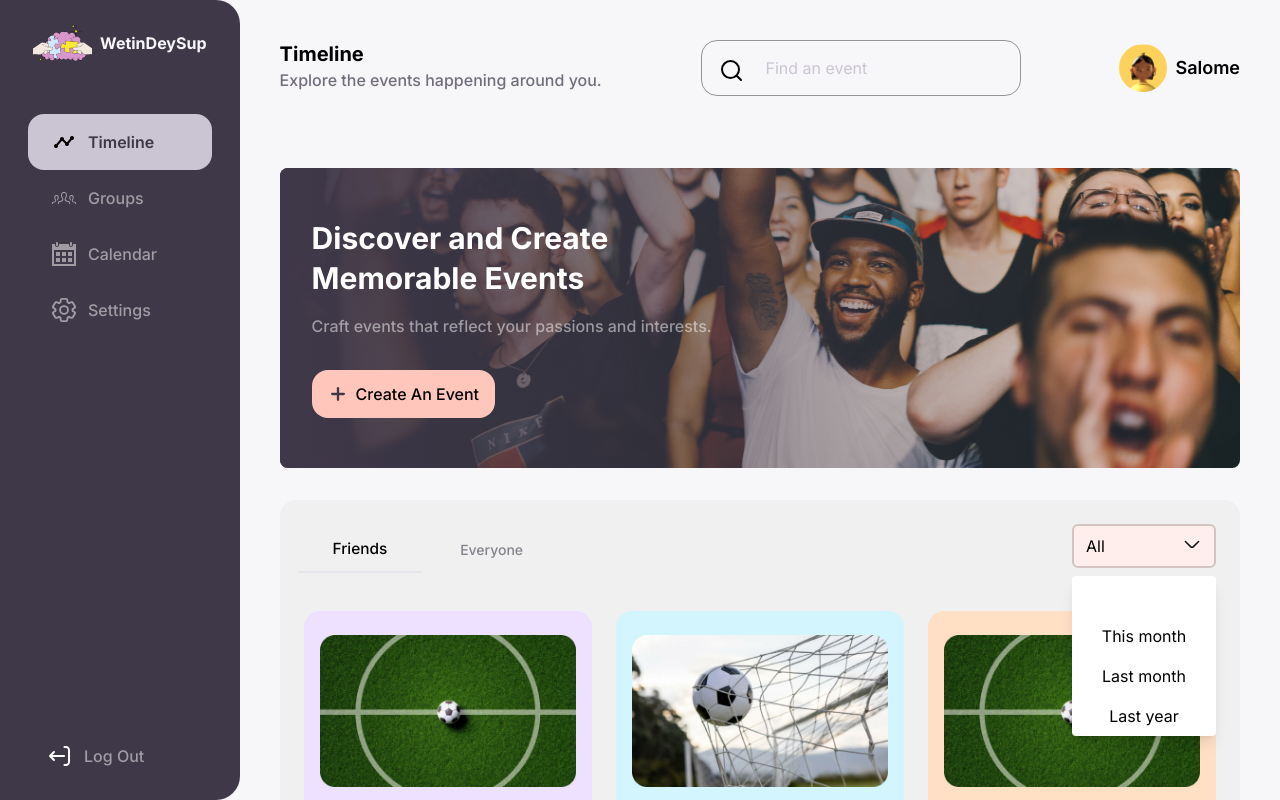
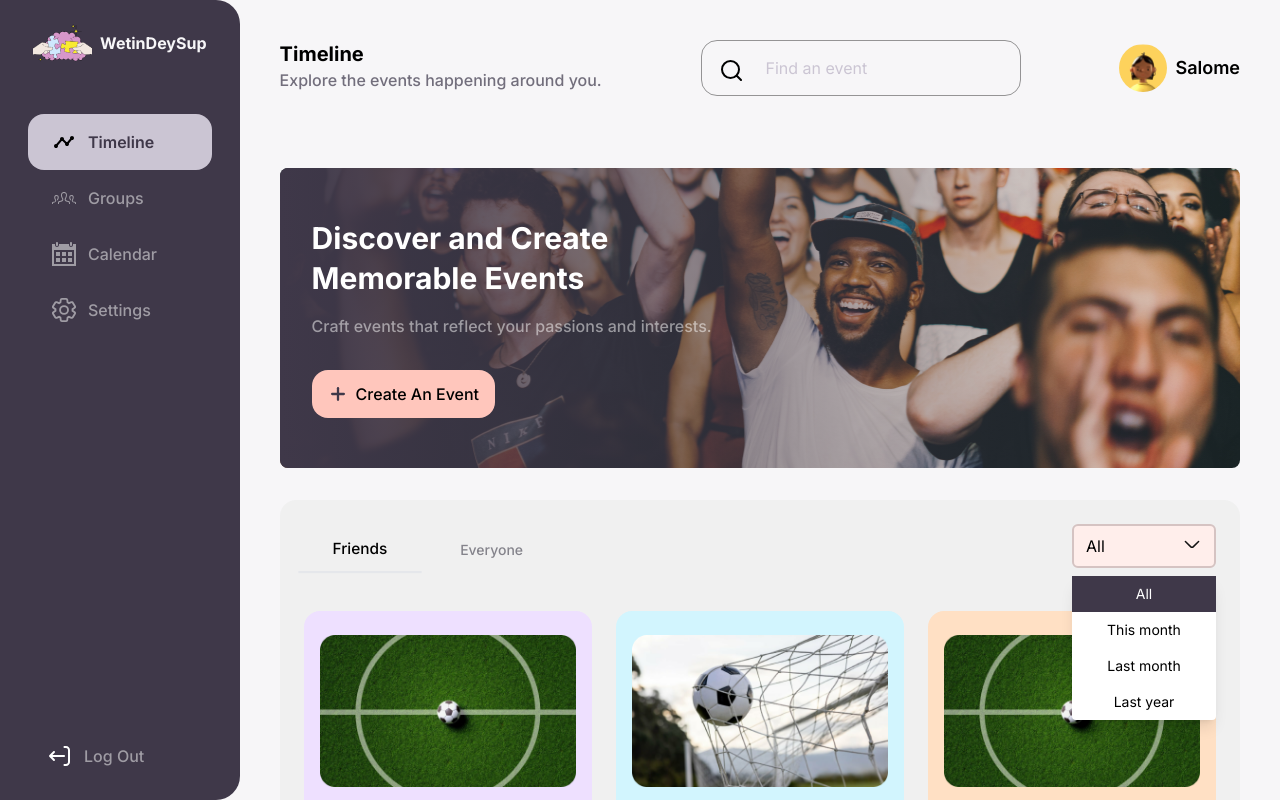
Before and after one commit to codeReaper0/event-webapp2, a Next.js app: page /timeline in a window 1280 px wide. Both pictures are taken after a click on the button "All". Built offline with nearby package versions, Linux system fonts and the light colour scheme.

Commit message:
fixed timeline dropdown

```diff
--- a/components/layout/TimelineEvents.tsx
+++ b/components/layout/TimelineEvents.tsx
@@ -241,9 +241,9 @@ const TimelineEvents = () => {
                 {dropdownItems.map((item) => (
                   <button
                     key={item.value}
-                    className={`block px-4 py-2 text-gray w-full ${
+                    className={`block px-4 py-2 text-gray text-sm w-full ${
                       selectedItem.value === item.value
-                        ? "bg-charcoal text-white"
+                        ? "bg-primary text-white"
                         : ""
                     }`}
                     onClick={() => handleItemClick(item)}
```
